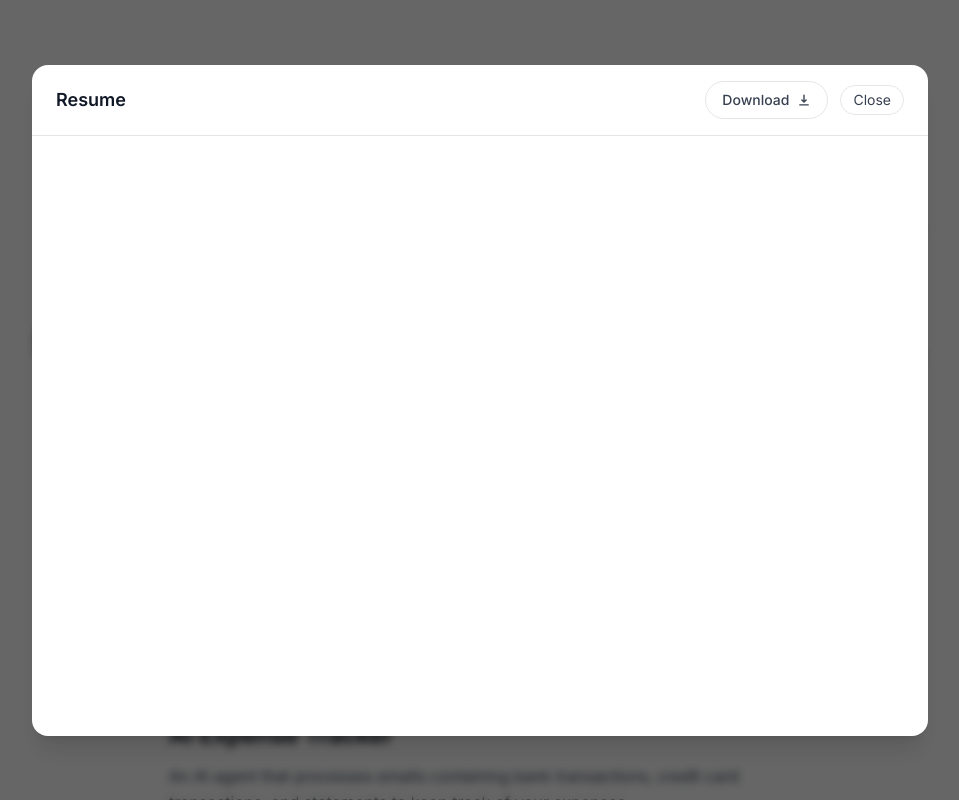
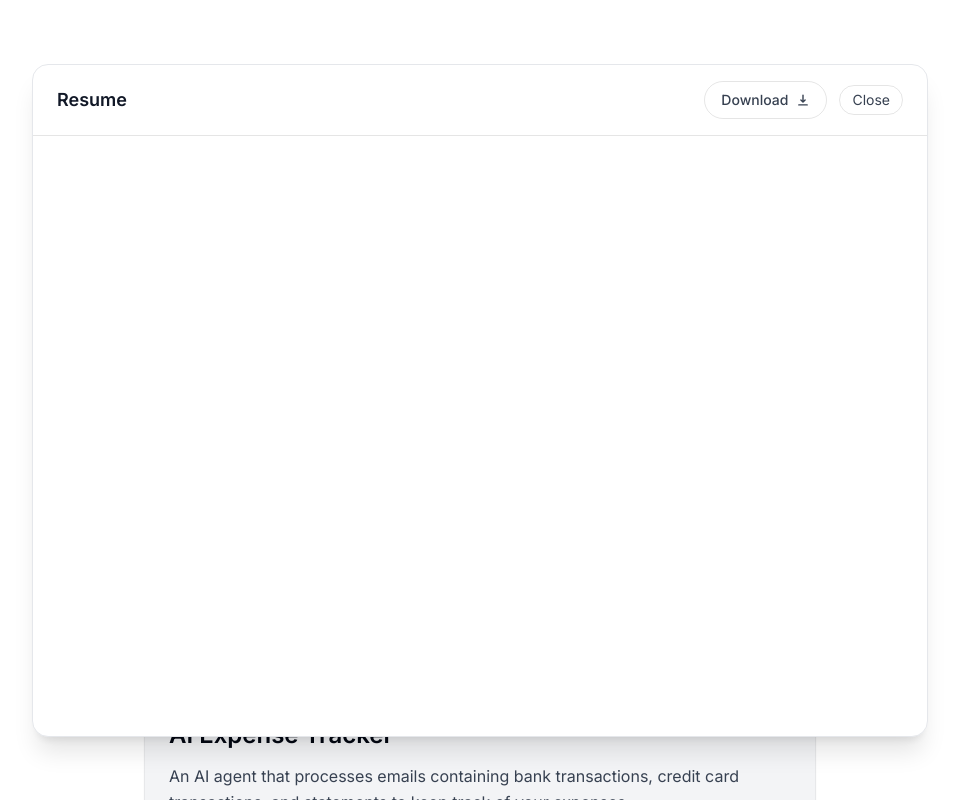
Before and after one commit to mukuzz/portfolio, a Next.js app: page / in a window 1280 px wide. Both pictures are taken after a click on the button "View Resume". Shown: the top 800 px of the page, without its empty margins (160-1119 px from the left). Built offline with nearby package versions, Linux system fonts and the light colour scheme.

Commit message:
enhance ProjectCard, ProjectModal, and ResumeModal styles; update background colors and borders for improved UI consistency

```diff
--- a/components/ProjectCard.tsx
+++ b/components/ProjectCard.tsx
@@ -6,8 +6,8 @@ export default function ProjectCard({ project, onOpen }: { project: Project; onO
   const { title, description, tags, links } = project
 
   return (
-    <div className="mb-8 w-full max-w-[42rem] rounded-lg border border-black/5 bg-white p-6 shadow-sm">
-      <button type="button" className="w-full text-left" onClick={() => onOpen(project)}>
+    <div className="mb-8 w-full max-w-[42rem] rounded-lg border border-black/5 bg-gray-100 p-6 shadow-sm cursor-pointer" onClick={() => onOpen(project)}>
+      <div className="w-full text-left">
         <h3 className="text-2xl font-semibold">{title}</h3>
         <p className="mt-3 leading-relaxed text-gray-700">{description}</p>
 
@@ -21,13 +21,13 @@ export default function ProjectCard({ project, onOpen }: { project: Project; onO
             </li>
           ))}
         </ul>
-      </button>
+      </div>
 
       <div className="mt-6 flex flex-wrap gap-3">
         {links.map(link => (
           <a
             key={link.url}
-            className="rounded-full border border-black/10 px-4 py-2 text-sm font-medium text-gray-700 hover:bg-gray-100"
+            className="rounded-full border border-black/10 px-4 py-2 text-sm font-medium text-gray-700 bg-white hover:bg-gray-200"
             href={link.url}
             target="_blank"
             rel="noreferrer"
@@ -39,7 +39,7 @@ export default function ProjectCard({ project, onOpen }: { project: Project; onO
 
         <button
           type="button"
-          className="rounded-full border border-black/10 px-4 py-2 text-sm font-medium text-gray-700 hover:bg-gray-100"
+          className="rounded-full border border-black/10 px-4 py-2 text-sm font-medium text-gray-700 bg-white hover:bg-gray-200"
           onClick={() => onOpen(project)}
         >
           View Images
--- a/components/ProjectModal.tsx
+++ b/components/ProjectModal.tsx
@@ -5,8 +5,8 @@ import { useEffect } from "react"
 
 import type { Project } from "@/lib/data"
 
-const dialogStyles = "fixed inset-0 flex items-center justify-center bg-black/60 backdrop-blur-sm px-4"
-const panelStyles = "max-h-[90vh] w-full max-w-4xl overflow-y-auto rounded-2xl bg-white p-6 shadow-xl"
+const dialogStyles = "fixed inset-0 flex items-center justify-center px-4"
+const panelStyles = "max-h-[90vh] w-full max-w-4xl overflow-y-auto rounded-2xl bg-white p-6 shadow-xl border border-gray-200"
 const gridStyles = "mt-6 grid gap-4"
 
 export default function ProjectModal({ project, onClose }: { project: Project | null; onClose: () => void }) {
@@ -62,7 +62,7 @@ export default function ProjectModal({ project, onClose }: { project: Project |
               ))}
             </ul>
           </div>
-          <button type="button" className="rounded-full border border-black/10 px-3 py-1 text-sm text-gray-600" onClick={onClose}>
+          <button type="button" className="rounded-full border border-black/10 px-3 py-1 text-sm text-gray-600 bg-white hover:bg-gray-200" onClick={onClose}>
             Close
           </button>
         </div>
@@ -95,7 +95,7 @@ export default function ProjectModal({ project, onClose }: { project: Project |
           {links.map(link => (
             <a
               key={link.url}
-              className="rounded-full border border-black/10 px-4 py-2 text-sm font-medium text-gray-700 hover:bg-gray-100"
+              className="rounded-full border border-black/10 px-4 py-2 text-sm font-medium text-gray-700 bg-white hover:bg-gray-200"
               href={link.url}
               target="_blank"
               rel="noreferrer"
--- a/components/ResumeModal.tsx
+++ b/components/ResumeModal.tsx
@@ -4,8 +4,8 @@ import { useEffect, useRef } from "react"
 
 import { HiDownload } from "react-icons/hi"
 
-const dialogStyles = "fixed inset-0 flex items-center justify-center bg-black/60 backdrop-blur-sm px-4"
-const panelStyles = "max-h-[90vh] w-full max-w-4xl overflow-hidden rounded-2xl bg-white shadow-xl"
+const dialogStyles = "fixed inset-0 flex items-center justify-center px-4"
+const panelStyles = "max-h-[90vh] w-full max-w-4xl overflow-hidden rounded-2xl bg-white shadow-xl border border-gray-200"
 
 export default function ResumeModal({ open, onClose }: { open: boolean; onClose: () => void }) {
   const iframeRef = useRef<HTMLIFrameElement>(null)
@@ -58,7 +58,7 @@ export default function ResumeModal({ open, onClose }: { open: boolean; onClose:
           <h2 id="resume-modal-title" className="text-lg font-semibold text-gray-900">Resume</h2>
           <div className="flex items-center gap-3">
             <a
-              className="flex items-center gap-2 rounded-full border border-black/10 px-4 py-2 text-sm font-medium text-gray-700 hover:bg-gray-100"
+              className="flex items-center gap-2 rounded-full border border-black/10 px-4 py-2 text-sm font-medium text-gray-700 hover:bg-gray-200"
               href="/MukulSingh-Resume.pdf"
               download
             >
@@ -67,7 +67,7 @@ export default function ResumeModal({ open, onClose }: { open: boolean; onClose:
             </a>
             <button
               type="button"
-              className="rounded-full border border-black/10 px-3 py-1 text-sm text-gray-700 hover:bg-gray-100"
+              className="rounded-full border border-black/10 px-3 py-1 text-sm text-gray-700 hover:bg-gray-200"
               onClick={onClose}
             >
               Close
```
